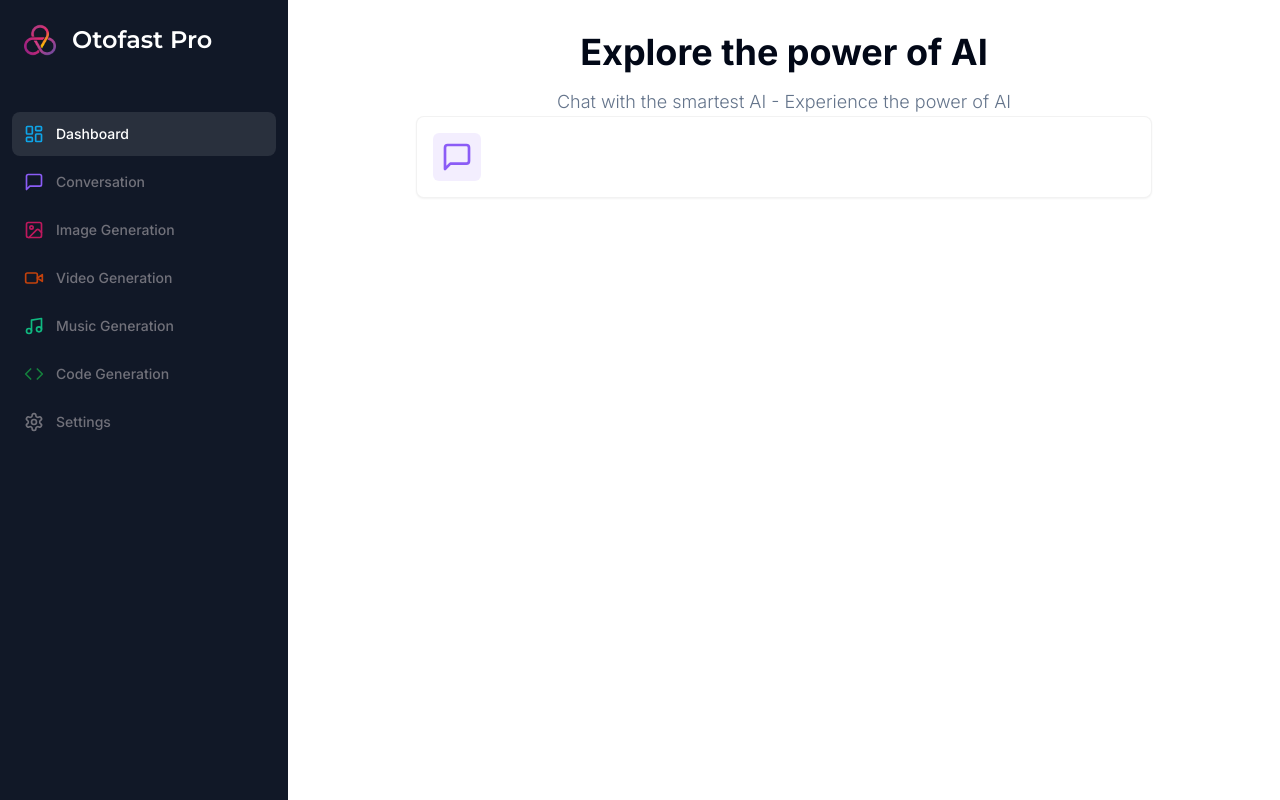
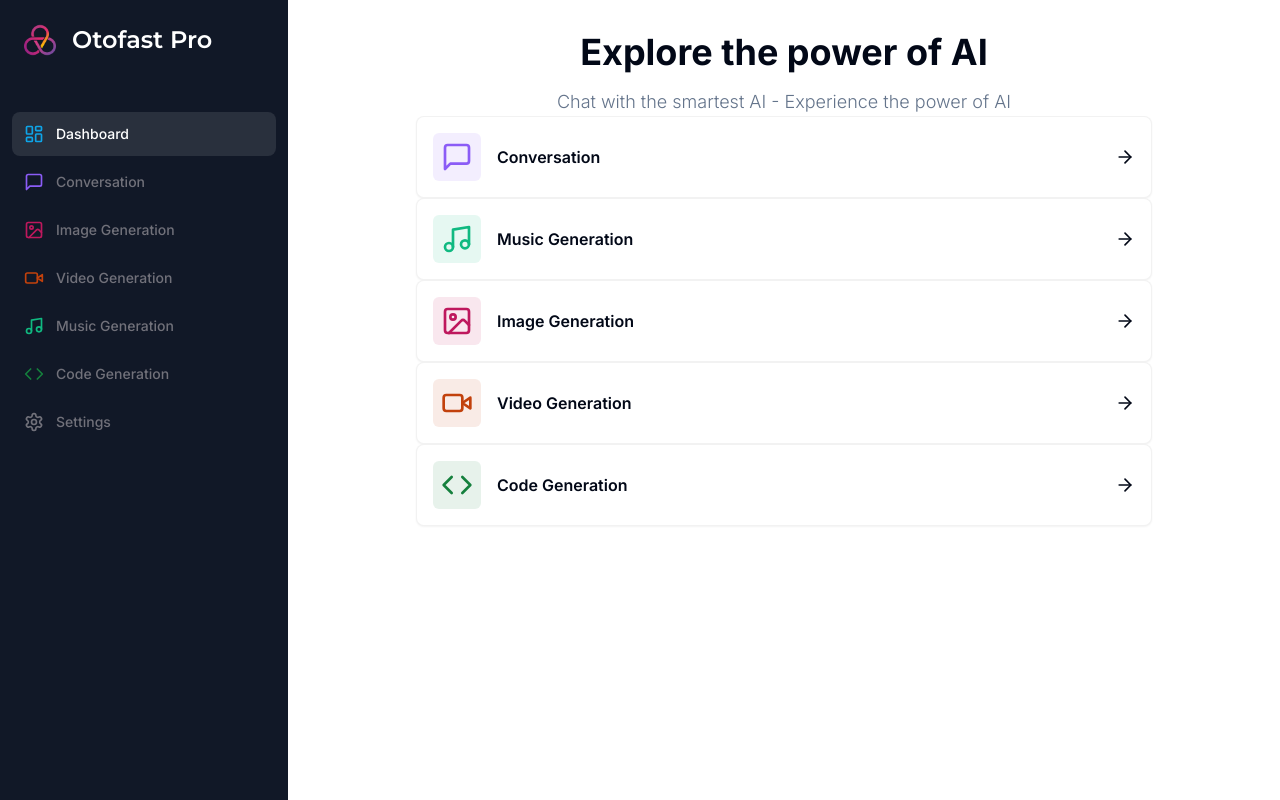
Before and after one commit to marksikaundi/Otofast-SaaS, a Next.js app: page /dashboard in a window 1280 px wide. Built offline with nearby package versions, Linux system fonts and the light colour scheme.

Commit message:
dashboard completed

```diff
--- a/app/(dashboard)/(routes)/dashboard/page.tsx
+++ b/app/(dashboard)/(routes)/dashboard/page.tsx
@@ -1,6 +1,13 @@
 "use client";
 
-import { MessageSquare } from "lucide-react";
+import {
+  MessageSquare,
+  ArrowRight,
+  VideoIcon,
+  Code,
+  Music,
+  ImageIcon,
+} from "lucide-react";
 import {
   Card,
   CardContent,
@@ -10,6 +17,7 @@ import {
   CardTitle,
 } from "@/components/ui/card";
 import { cn } from "@/lib/utils";
+import { useRouter } from "next/navigation";
 
 const tools = [
   {
@@ -19,8 +27,37 @@ const tools = [
     bgColor: "bg-violet-500/10",
     href: "/conversation",
   },
+  {
+    label: "Music Generation",
+    icon: Music,
+    color: "text-emerald-500",
+    bgColor: "bg-emerald-500/10",
+    href: "/music",
+  },
+  {
+    label: "Image Generation",
+    icon: ImageIcon,
+    color: "text-pink-700",
+    bgColor: "bg-pink-700/10",
+    href: "/image",
+  },
+  {
+    label: "Video Generation",
+    icon: VideoIcon,
+    color: "text-orange-700",
+    bgColor: "bg-orange-700/10",
+    href: "/video",
+  },
+  {
+    label: "Code Generation",
+    icon: Code,
+    color: "text-green-700",
+    bgColor: "bg-green-700/10",
+    href: "/code",
+  },
 ];
 const DashboadPage = () => {
+  const router = useRouter()
   return (
     <div>
       <div className="md-8 space-y-4">
@@ -33,7 +70,7 @@ const DashboadPage = () => {
       </div>
       <div className="px-4 md:px-20 lg:px-32 pace-y-4">
         {tools.map((tool) => (
-          <Card
+          <Card onClick={() => router.push(tool.href)}
             key={tool.href}
             className="p-4  border-black/5 flex items-center justify-between hover:shadow-md transition cursor-pointer"
           >
@@ -41,7 +78,9 @@ const DashboadPage = () => {
               <div className={cn("p-2 w-fit rounded-md", tool.bgColor)}>
                 <tool.icon className={cn("w-8 h-8", tool.color)} />
               </div>
+              <div className="font-semibold">{tool.label}</div>
             </div>
+            <ArrowRight className="h-5 w-5" />
           </Card>
         ))}
       </div>
```
